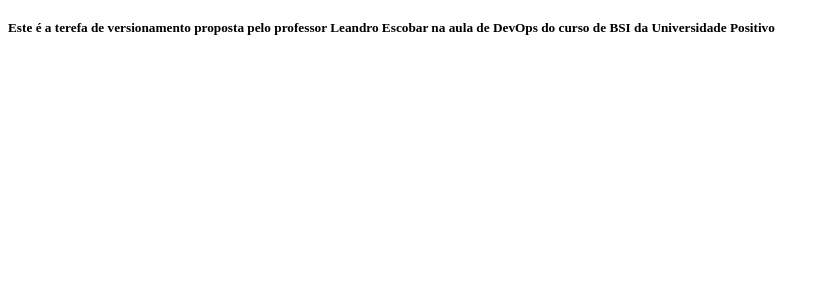
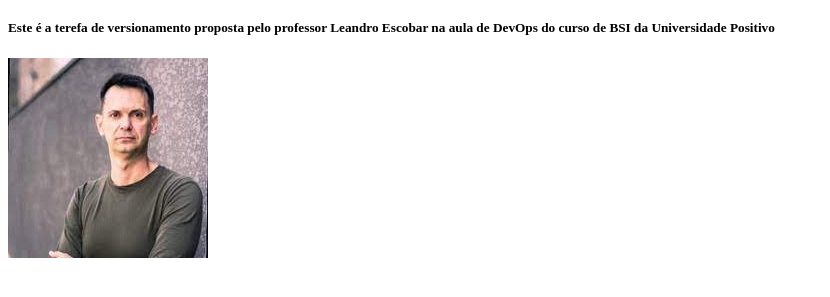
Before and after one commit to lukas-burda/CoisasECoisas-DevOps, a plain HTML site: page index.html in a window 1280 px wide. Shown: the part 61-358 px from the top of the page, without its empty margins (0-830 px from the left). Drawn offline with Linux system fonts and the light colour scheme.

Commit message:
Adicao da foto do Escobar Task 1.3

```diff
--- a/index.html
+++ b/index.html
@@ -11,5 +11,7 @@
 
     <h5> Este é a terefa de versionamento proposta pelo professor Leandro Escobar na aula de DevOps do curso de BSI da Universidade Positivo</h5>
 
+    <img src="images/Escobar.jpg">
+
 </body>
 </html>
```
Also changed, not shown: CódigosUtilizadosEPlanejamento.txt, images/Escobar.jpg (added).
